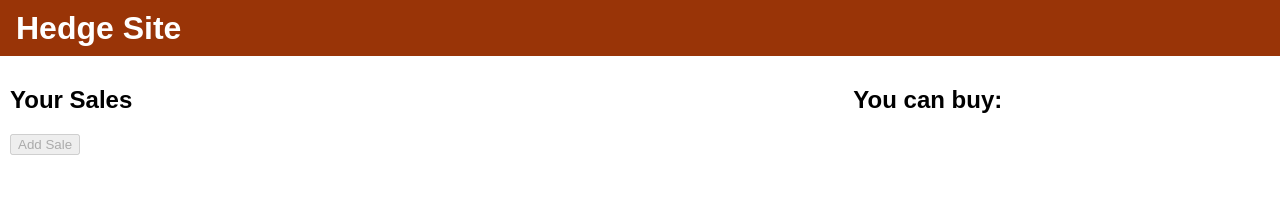
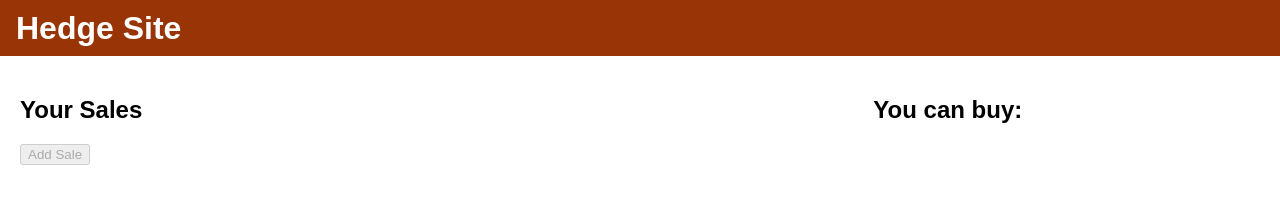
Before and after one commit to coxender/hedge-site, a website built with Vite: page client/index.html in a window 1280 px wide. Built offline with nearby package versions, Linux system fonts and the light colour scheme; some packages are replaced by stand-ins of ours; no server answers; the database is empty; files whose address does not match are found by name.

Commit message:
feat(client): 💄 improve css layout
Co-authored-by: Chiara Oxender <46496608+coxender@users.noreply.github.com>

```diff
--- a/client/src/style.css
+++ b/client/src/style.css
@@ -18,15 +18,21 @@
 }
 
 html {
+  height: 100%;
   background-color: var(--background-color);
   color: var(--foreground-color);
 }
 
 body {
+  height: 100%;
   margin: 0;
+  display: grid;
+  grid-template-rows: auto 1fr;
+  grid-template-columns: 2fr 1fr;
 }
 
 header {
+  grid-column: 1 / -1;
   display: grid;
   grid-template: 24px / 1fr 24px;
   padding: 16px;
@@ -39,26 +45,20 @@ header h1 {
 }
 
 main {
-  display: grid;
-  grid-template-columns: 2fr 1fr;
-  grid-template-rows: 1fr;
-  grid-gap: 10px;
-  padding: 10px;
+  display: contents;
 }
 
-.user-container {
+.user-container,
+.other-container {
   display: grid;
+  align-content: start;
+  padding: 20px;
   gap: 10px;
+  overflow-y: auto;
 }
 
 .user-header {
   grid-column: 1 / -1;
-}
-
-.other-container {
-  display: grid;
-  grid-template-columns: 1fr 1fr;
-  grid-gap: 10px;
 }
 
 .other-header {
@@ -75,11 +75,16 @@ header {
 }
 
 .product-form {
+  max-width: 600px;
   display: grid;
-  grid-template-columns: 1fr 1fr;
+  grid-template-columns: auto 1fr;
   grid-gap: 10px;
 }
 
 .product-form.hidden {
   display: none;
 }
+
+.product-form textarea {
+  resize: vertical;
+}
```
